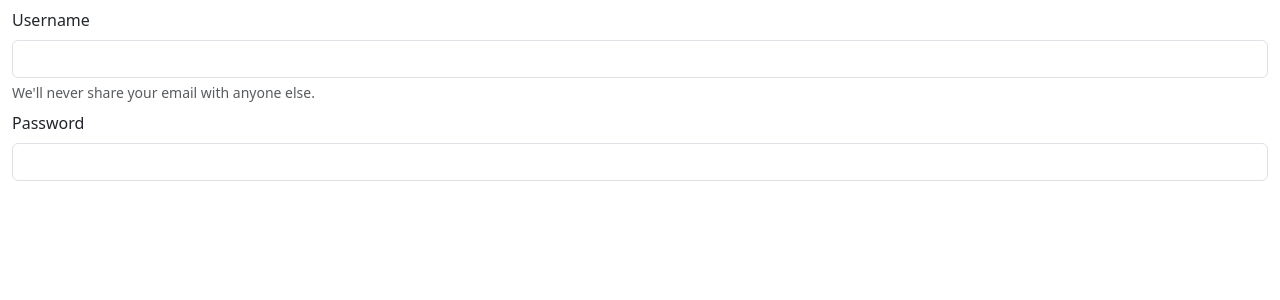
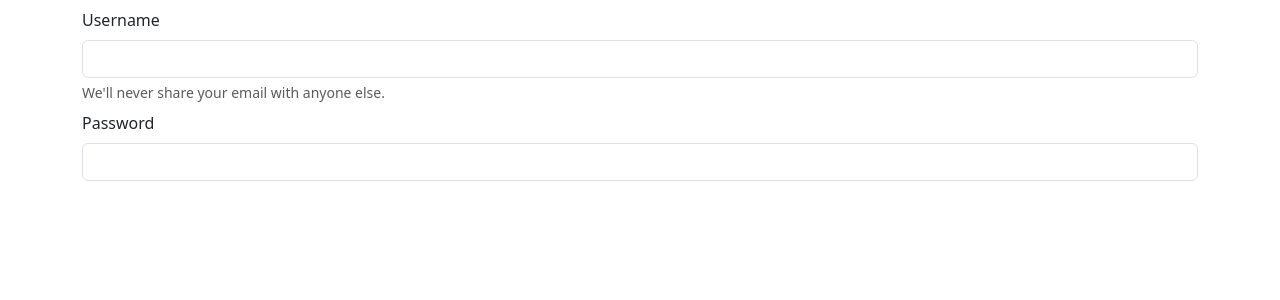
Before and after one commit to MarkRyuo/SalesInventory-SIMS-, a React (Vite) app in the folder client/: page / in a window 1280 px wide. Shown: the top 300 px of the page. Built offline with nearby package versions, Linux system fonts and the light colour scheme.

Commit message:
Subject: Body

```diff
--- a/client/src/App.tsx
+++ b/client/src/App.tsx
@@ -12,7 +12,8 @@ function App() {
               {/* Navbar */}
           </div>
 
-          <div className="row">
+          <div className="container-lg">
+              <div className="row">
               <div className="col">
                 <div className="my-2">
                     <label htmlFor="username" className="form-label">Username</label>
@@ -29,6 +30,7 @@ function App() {
 
               </div>
           </div>
+          </div> {/* end container-lg*/}
       </div>
     </>
   )
```
